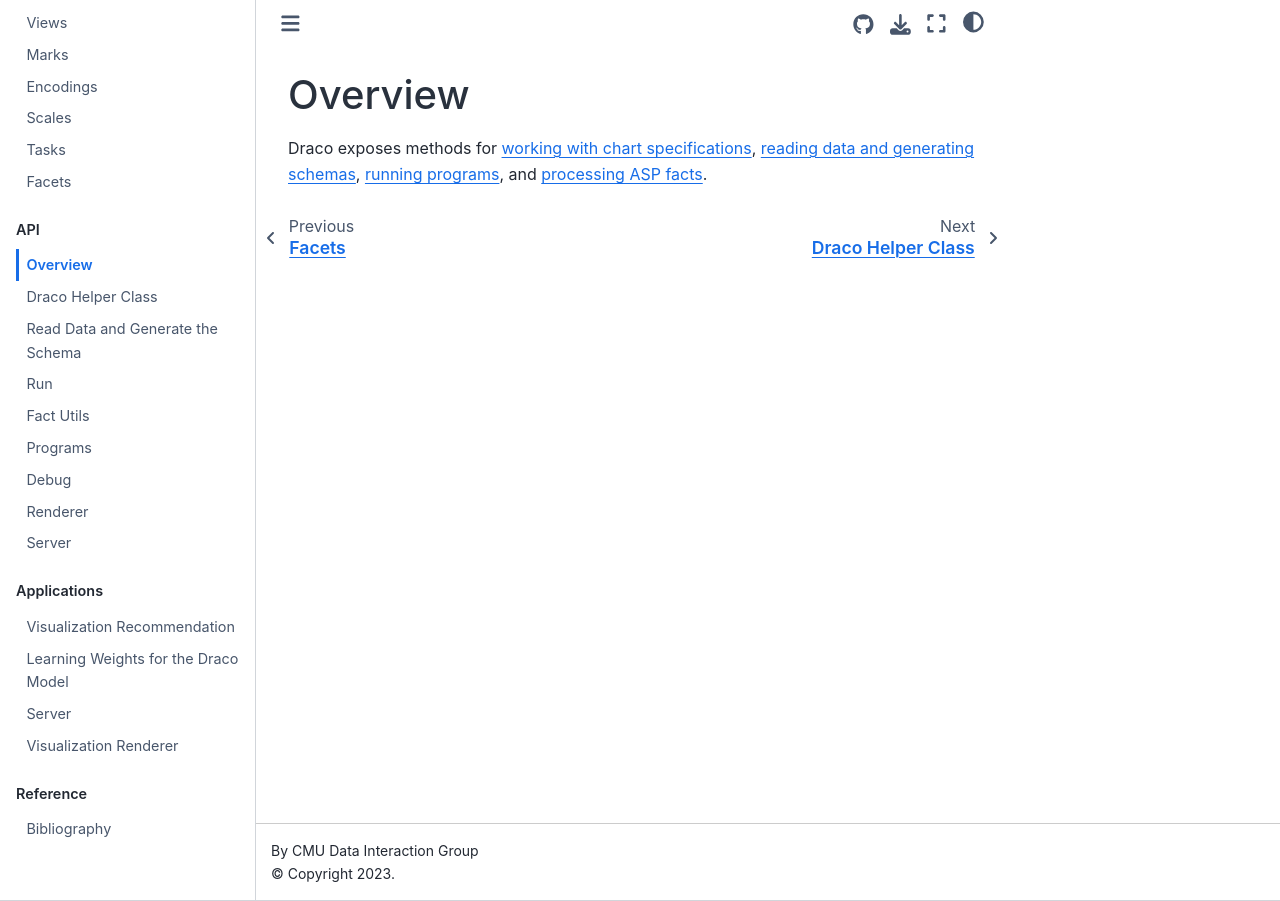
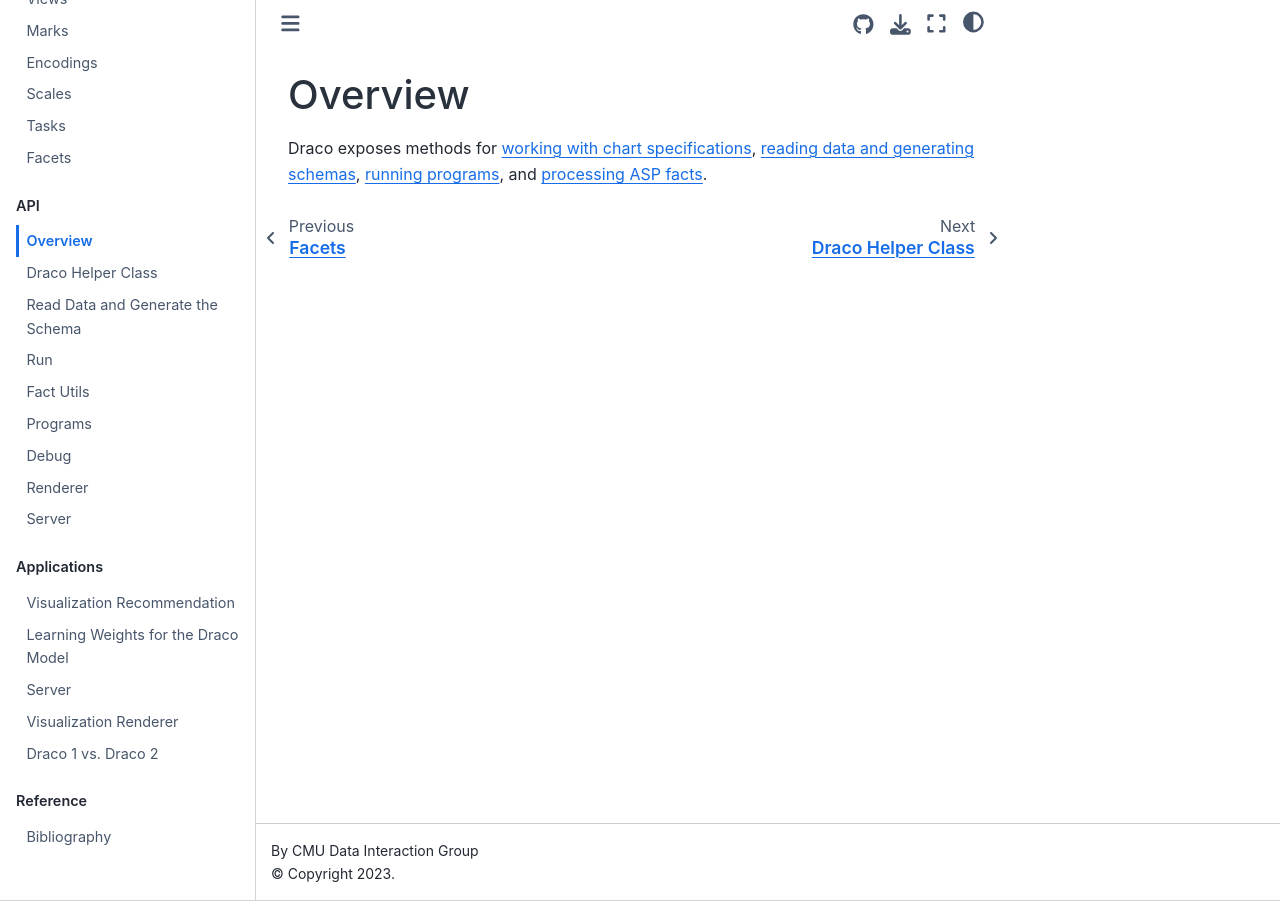
Before and after one commit to cmudig/draco2, a Jupyter Book: the page built from docs/api/intro.md, in a window 1280 px wide. Built offline with Jupyter Book 1.0.4 settings and Sphinx 7.4.7 and the Sphinx Book theme 1.1.4, drawn with Linux system fonts in a browser that asks for light colours; pages that are not in the unit, such as notebooks, are missing from menus.

Commit message:
docs: update Jupyter Book toc

```diff
--- a/docs/_toc.yml
+++ b/docs/_toc.yml
@@ -31,6 +31,7 @@ parts:
       - file: applications/server
       - file: applications/renderer
       - file: applications/design_space_exploration
+      - file: applications/draco1_vs_draco2
   - caption: Reference
     chapters:
       - file: bibliography
```
